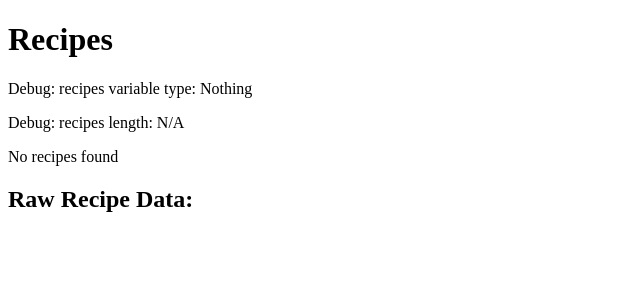
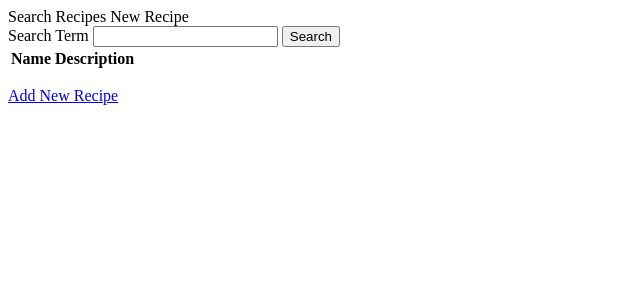
Before and after one commit to tparlmer/flask_recipe_app, a Flask app: template templates/index.html in a window 1280 px wide. Shown: the top 300 px of the page, without its empty margins (0-640 px from the left). Run offline with Flask 3, Linux system fonts and the light colour scheme; the template is opened without the code that fills it, so the values that code supplies are empty.

Commit message:
Current state of project

```diff
--- a/app.py
+++ b/app.py
@@ -1,56 +1,88 @@
-from flask import Flask, render_template
-import sqlite3
+from flask import (
+    Flask, render_template, redirect, request
+)
+from recipe_model import Recipe
 
 app = Flask(__name__)
 
-def get_db_connection():
-    try:
-        conn = sqlite3.connect('database.db')
-        conn.row_factory = sqlite3.Row
-        print("Database connection successful")
-        return conn
-    except Exception as e:
-        print(f"Databse connection failed: {e}")
-        return None
+# =============================================================================
+# ROUTES
+# =============================================================================
 
-# Currently going to show all data in the database as a test
+# HOME
 @app.route('/')
 def index():
-    print("Index route hit")
-    conn = get_db_connection()
-    if conn is None:
-        return "Database connection failed", 500
+    return redirect("/recipes")
 
-    cursor = conn.cursor()
-    try:
-        print("Executing SQL Query")
-        cursor.execute('SELECT * FROM Recipes')
-        recipes = cursor.fetchall()
-        print(f"Query executed, fetched {len(recipes)} recipes")
+# GETS ALL RECIPES
+@app.route("/recipes")
+def recipes():
+    search = request.args.get("q")
+    if search is not None:
+        # search method is defined in Recipe class
+        recipes_set = Recipe.search(search)
+    else:
+        # TODO - define all() method in Recipe class
+        recipes_set = Recipe.all()
+    return render_template("index.html", recipes=recipes_set)
 
-        # Print each recipe
-        for recipe in recipes:
-            print(f"Recipe: {dict(recipe)}")
+# GETS NEW RECIPE FORM
+@app.route("/recipes/new", methods=["GET"])
+def recipes_new_get():
+    return render_template("new.html", recipe=Recipe()) # Recipe() constructs a new Recipe object
 
-        print(f"Passing to template: {recipes}")
+# POSTS NEW RECIPE DATA TO DATABASE
+@app.route("/recipes/new", methods=["POST"])
+def recipes_new():
+    recipe = Recipe(
+        #TODO - need to generate new ID
+        name=request.form["name"],
+        additional=request.form["additional"],
+        ingredients=request.form["ingredients"],
+        instructions=request.form["instructions"],
+        tags=request.form["tags"]
+    )
+    if recipe.save():
+        return redirect("/recipes")
+    else:
+        return render_template("new.html", recipe=recipe)
 
-    except Exception as e:
-        print(f"Error executing query: {e}")
-        return "Database query failed", 500
-    finally:
-        conn.close()
+# GETS RECIPE BY ID
+@app.route("/recipes/<recipe_id>")
+def recipes_view(recipe_id=0):
+    recipe = Recipe.find(recipe_id)
+    return render_template("show.html", recipe=recipe)
 
-    return render_template('index.html', recipes=recipes)
+# GET EDIT RECIPE
+@app.route("/recipes/<recipe_id>/edit", methods=["GET"])
+def recipes_edit_get(recipe_id=0):
+    recipe = Recipe.find(recipe_id)
+    return render_template("edit.html", recipe=recipe)
 
-# Show Recipe route
-# @app.route('/recipe/<int:recipe_id>')
-# def show_recipe(recipe_id):
+# POST EDIT RECIPE
+@app.route("/recipes/<recipe_id>/edit", methods=["POST"])
+def recipes_edit_post(recipe_id=0):
+    r = Recipe.find(recipe_id)
+    #TODO - Fix below code
+    r.update(
+        name=request.form["name"],
+        additional=request.form["additional"],
+        ingredients=request.form["ingredients"],
+        instructions=request.form["instructions"],
+        tags=request.form["tags"]
+    )
+    if r.save():
+        return redirect(f"/recipes/{recipe_id}")
+    else:
+        return render_template("edit.html", recipe=r)
 
-# New Recipe route
+# DELETE RECIPE
+@app.route("/recipes/<recipe_id>/delete", methods=["POST"])
+def recipes_delete(recipe_id=0):
+    r = Recipe.find(recipe_id)
+    r.delete()
+    return redirect("/recipes")
 
-# Edit Recipe route
-
-# Delete Recipe route
 
 if __name__ == '__main__':
     app.run(debug=True)
--- /dev/null
+++ b/static/css/style.css
@@ -0,0 +1,6 @@
+h1 {
+    border: 2px #eee solid;
+    color: brown;
+    text-align: center;
+    padding: 10px;
+}
--- a/templates/base.html
+++ b/templates/base.html
@@ -3,9 +3,14 @@
 <head>
     <meta charset="UTF-8">
     <meta name="viewport" content="width=device-width, initial-scale=1.0">
+    <link rel="stylesheet" href="{{ url_for('static', filename= 'css/style.css') }}">
     <title>Recipe App</title>
 </head>
 <body>
+    <nav>
+        <a>Search Recipes</a>
+        <a>New Recipe</a>
+    </nav>
     {% block content %}{% endblock %}
 </body>
 </html>
--- a/templates/index.html
+++ b/templates/index.html
@@ -1,19 +1,33 @@
 {% extends "base.html" %}
 
 {% block content %}
-    <h1>Recipes</h1>
-    <p>Debug: recipes variable type: {{ recipes.__class__.__name__ }}</p>
-    <p>Debug: recipes length: {{ recipes|length if recipes else 'N/A' }}</p>
-    {% if recipes %}
-        <p>Number of recipes: {{ recipes|length }}</p>
-        <ul>
-        {% for recipe in recipes %}
-            <li>{{ recipe['name'] }} (ID: {{ recipe['id'] }})</li>
-        {% endfor %}
-        </ul>
-    {% else %}
-        <p>No recipes found</p>
-    {% endif %}
-    <h2>Raw Recipe Data:</h2>
-    <pre>{{ recipes }}</pre>
+
+    <form action="/recipes" method="get" class="tool-bar">
+        <label for="search">Search Term</label>
+        <input id="search" type="search" name="q" value="{{ request.args.get('q') or '' }}"/>
+        <input type="submit" value="Search"/>
+    </form>
+
+    <table>
+        <thead>
+            <tr>
+                <th>Name</th>
+                <th>Description</th>
+            </tr>
+        </thead>
+        <tbody>
+            {% for recipe in recipes %}
+                <tr>
+                    <td><a href="/recipes/{{ recipe.id }}">{{ recipe.name }}</a></td>
+                    <td>{{ recipe.description }}</td>
+                    <td><a href="/recipes/{{ recipe.id }}/edit">Edit</a>
+                    <a href="/recipes/{{ recipe.id }}/view">View</a></td>
+                </tr>
+            {% endfor %}
+        </tbody>
+    </table>
+
+    <p>
+        <a href="/recipes/new">Add New Recipe</a>
+    </p>
 {% endblock %}
```
Also changed, not shown: notes/testcode.md (added, +48 -0 lines), recipe_model.py (added, +144 -0 lines), templates/edit.html (added, +40 -0 lines), templates/new.html (added, +36 -0 lines), templates/show.html (added, +13 -0 lines), notes/notes.md (renamed from notes.md), notes/sqlschema.md (renamed from sqlschema.md).
